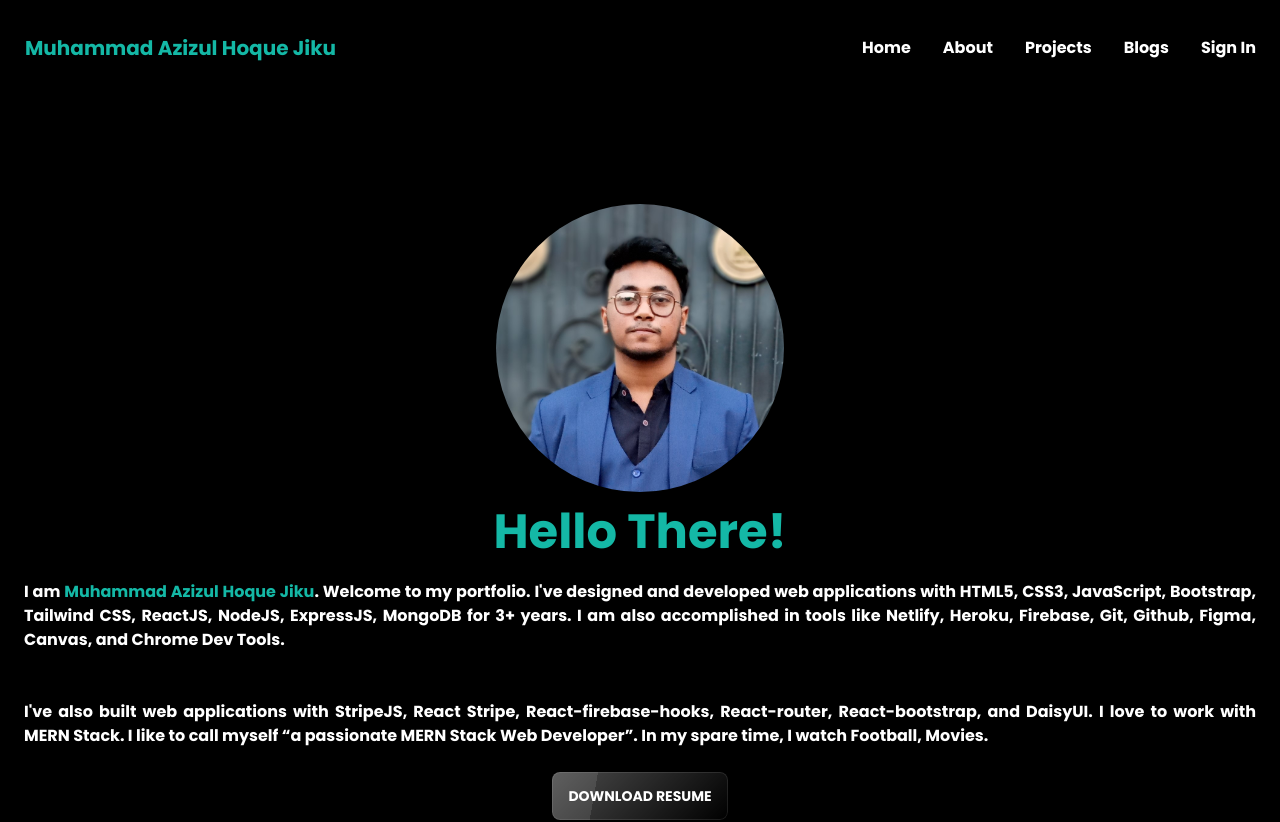
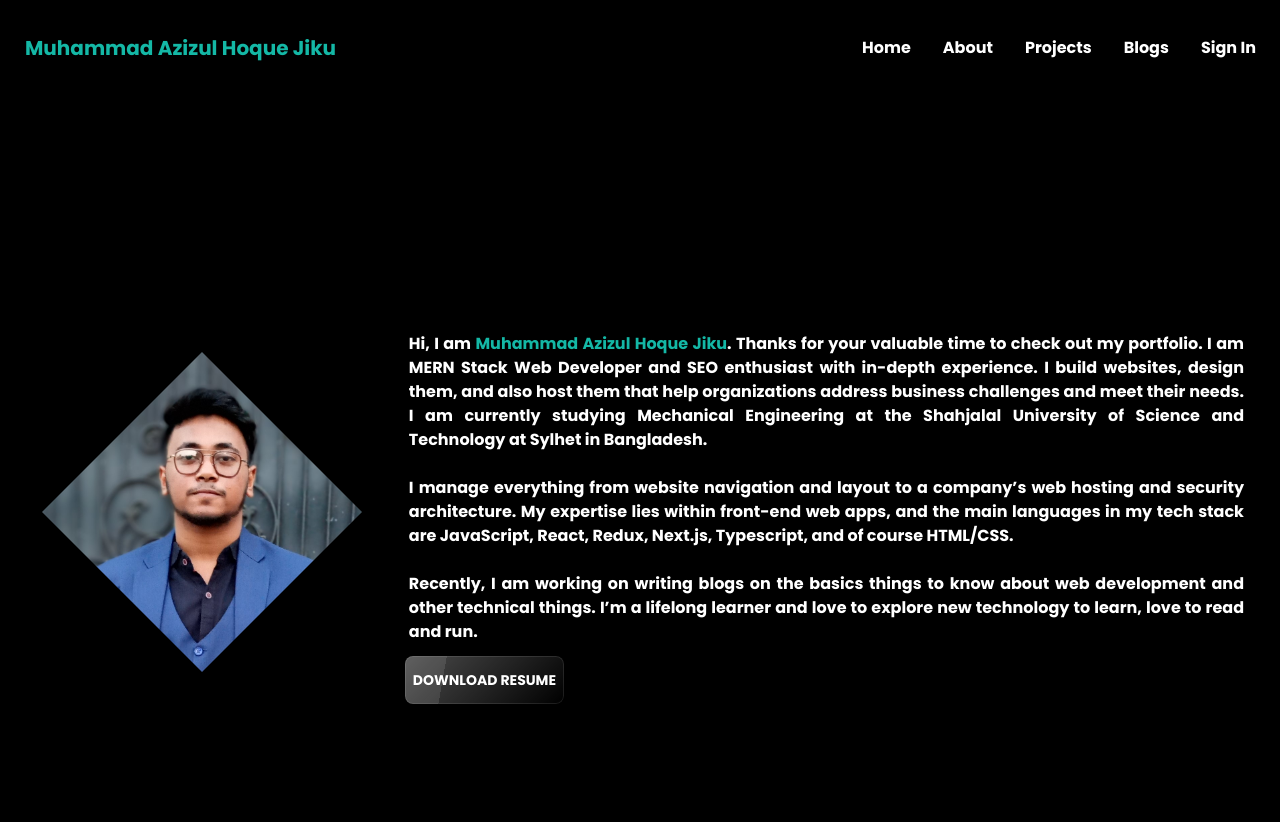
Before and after one commit to muhammad-jiku/jikmunn-nextjs-portfolio, a Next.js app: page /about in a window 1280 px wide. Shown: the top 822 px of the page. Built offline with nearby package versions, Linux system fonts and the light colour scheme.

Commit message:
new component for about section added

```diff
--- a/components/About/About.jsx
+++ b/components/About/About.jsx
@@ -2,47 +2,55 @@
 
 import React from 'react';
 import me from '../../assets/images/person/me.jpg';
+import AboutText from './AboutText';
 
 const About = () => {
   return (
     <div className="container mx-auto my-4">
       <div className="hero min-h-screen">
-        <div className="hero-content text-center flex flex-col justify-center items-center p-6">
+        <div className="hero-content flex flex-col md:flex-row p-6">
           <img
-            className="mask mask-circle shadow-2xl first-line:h-64 md:h-72"
+            className="mask mask-diamond shadow-2xl h-64 md:h-72 lg:h-80"
             src={me.src}
             alt="Muhammad Azizul Hoque Jiku"
           />
 
           <div>
-            <h1 className="text-4xl md:text-5xl font-bold capitalize text-teal-500">
-              Hello there!
-            </h1>
-            <p className="py-6 text-justify">
-              I am{' '}
+            {/* <p className="p-3 text-justify">
+              Hi, I am{' '}
               <span className="text-teal-500">Muhammad Azizul Hoque Jiku</span>.
-              Welcome to my portfolio. I&apos;ve designed and developed web
-              applications with HTML5, CSS3, JavaScript, Bootstrap, Tailwind
-              CSS, ReactJS, NodeJS, ExpressJS, MongoDB for 3+ years. I am also
-              accomplished in tools like Netlify, Heroku, Firebase, Git, Github,
-              Figma, Canvas, and Chrome Dev Tools.
+              Thanks for your valuable time to check out my portfolio. I am MERN
+              Stack Web Developer and SEO enthusiast with in-depth experience. I
+              build websites, design them, and also host them that help
+              organizations address business challenges and meet their needs. I
+              am currently studying Mechanical Engineering at the Shahjalal
+              University of Science and Technology at Sylhet in Bangladesh.
             </p>
 
-            <p className="py-6 text-justify">
-              I&apos;ve also built web applications with StripeJS, React Stripe,
-              React-firebase-hooks, React-router, React-bootstrap, and DaisyUI.
-              I love to work with MERN Stack. I like to call myself “a
-              passionate MERN Stack Web Developer”. In my spare time, I watch
-              Football, Movies.
+            <p className="p-3 text-justify">
+              I manage everything from website navigation and layout to a
+              company’s web hosting and security architecture. My expertise lies
+              within front-end web apps, and the main languages in my tech stack
+              are JavaScript, React, Redux, Next.js, Typescript, and of course
+              HTML/CSS.
             </p>
+
+            <p className="p-3 text-justify">
+              Recently, I am working on writing blogs on the basics things to
+              know about web development and other technical things. I’m a
+              lifelong learner and love to explore new technology to learn, love
+              to read and run.
+            </p> */}
+            <AboutText />
             <a
               href={
                 'https://drive.google.com/file/d/11G5T7o0L3YRpC5ONa7q5u0LEgdfXlL_1/view?usp=share_link'
               }
               target="_blank"
               rel="noreferrer"
+              className="ml-2"
             >
-              <button className="btn glass btn-xs sm:btn-sm md:btn-md">
+              <button className="btn glass btn-md p-2">
                 {' '}
                 Download Resume{' '}
                 {/* <FontAwesomeIcon icon={faDownload} className="ml-2" size="lg" /> */}
--- /dev/null
+++ b/components/About/AboutText.jsx
@@ -0,0 +1,33 @@
+import React from 'react';
+
+const AboutText = () => {
+  return (
+    <>
+      <p className="p-3 text-justify">
+        Hi, I am{' '}
+        <span className="text-teal-500">Muhammad Azizul Hoque Jiku</span>.
+        Thanks for your valuable time to check out my portfolio. I am MERN Stack
+        Web Developer and SEO enthusiast with in-depth experience. I build
+        websites, design them, and also host them that help organizations
+        address business challenges and meet their needs. I am currently
+        studying Mechanical Engineering at the Shahjalal University of Science
+        and Technology at Sylhet in Bangladesh.
+      </p>
+
+      <p className="p-3 text-justify">
+        I manage everything from website navigation and layout to a company’s
+        web hosting and security architecture. My expertise lies within
+        front-end web apps, and the main languages in my tech stack are
+        JavaScript, React, Redux, Next.js, Typescript, and of course HTML/CSS.
+      </p>
+
+      <p className="p-3 text-justify">
+        Recently, I am working on writing blogs on the basics things to know
+        about web development and other technical things. I’m a lifelong learner
+        and love to explore new technology to learn, love to read and run.
+      </p>
+    </>
+  );
+};
+
+export default AboutText;
```
